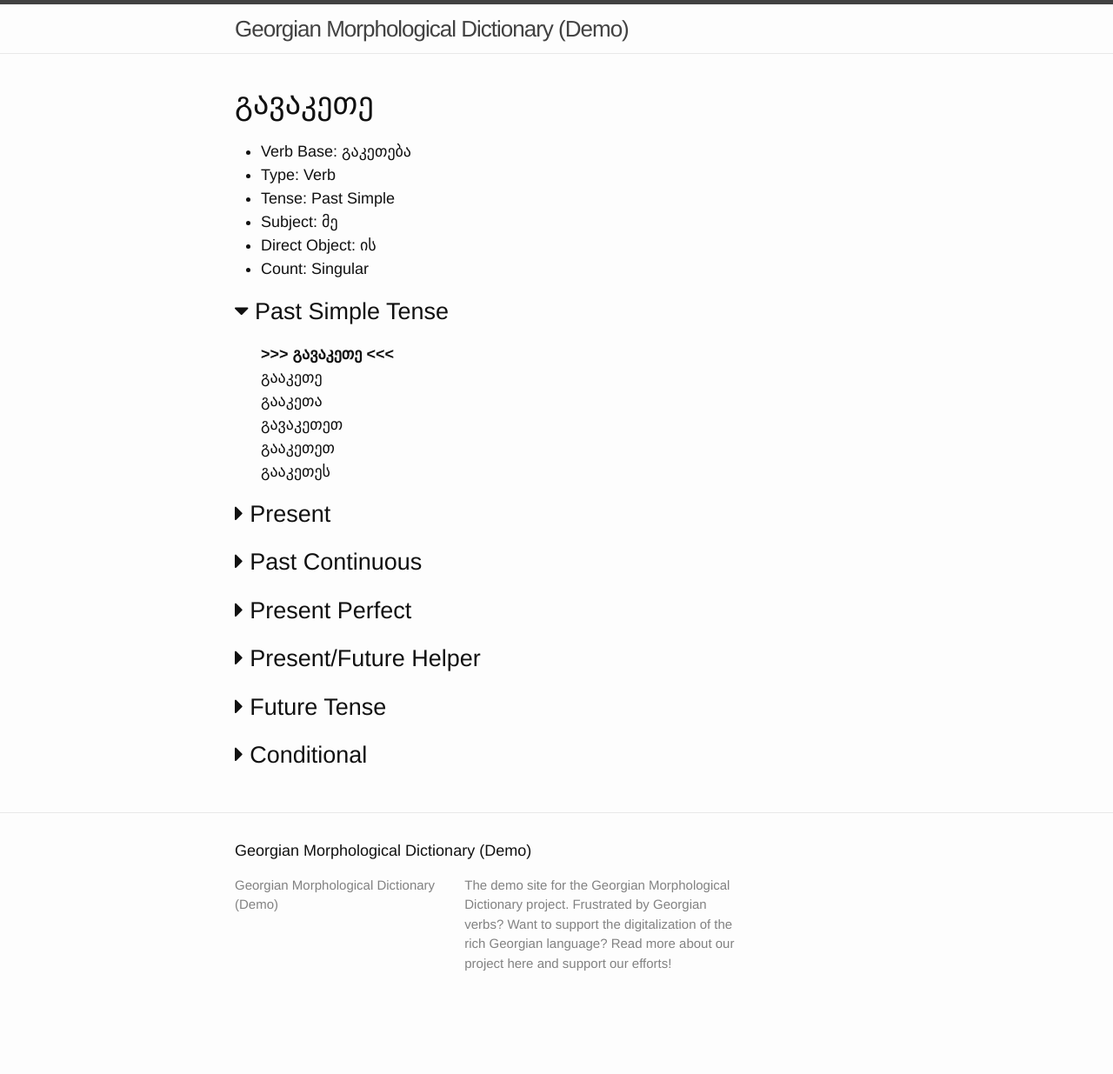
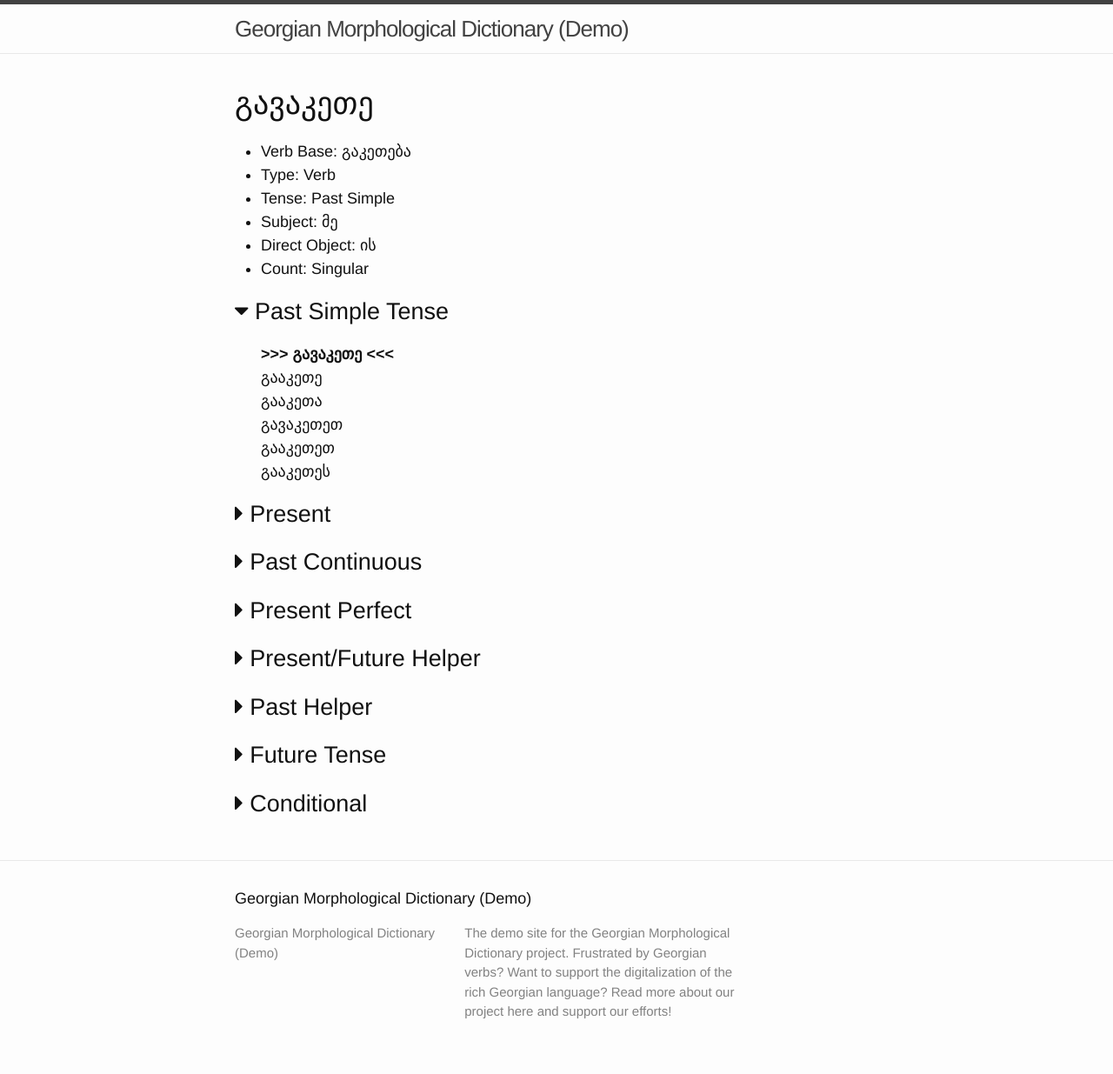
Before and after one commit to nwshane/georgian-morphology-demo, a Jekyll site: the page built from _posts/words/2016-03-02-გავაკეთე.markdown, in a window 1280 px wide. Shown: the whole page at 87% size. Built offline with Jekyll 4.4.1, drawn with Linux system fonts in a browser that asks for light colours; nearby versions of some CDN libraries; before the commit the page ends 1179 px from its top, so only the background shows below that.

Commit message:
Added Past Helper tense to გავაკეთე page.

```diff
--- a/_posts/words/2016-03-02-გავაკეთე.markdown
+++ b/_posts/words/2016-03-02-გავაკეთე.markdown
@@ -104,6 +104,23 @@
 
   <h2 class='js-expand-collapse-siblings'>
     <i class="fa fa-caret-right"></i>
+    Past Helper
+  </h2>
+
+  * გამეკეთებინა
+  * გაგეკეთებინა
+  * გაეკეთებინა
+  * გაგვიკეთებინა
+  * გაგიკეთებინათ
+  * გაეკეთებინათ
+  {: .is-collapsed }
+
+</section>
+
+<section class='verb-block'>
+
+  <h2 class='js-expand-collapse-siblings'>
+    <i class="fa fa-caret-right"></i>
     Future Tense
   </h2>
 
```
